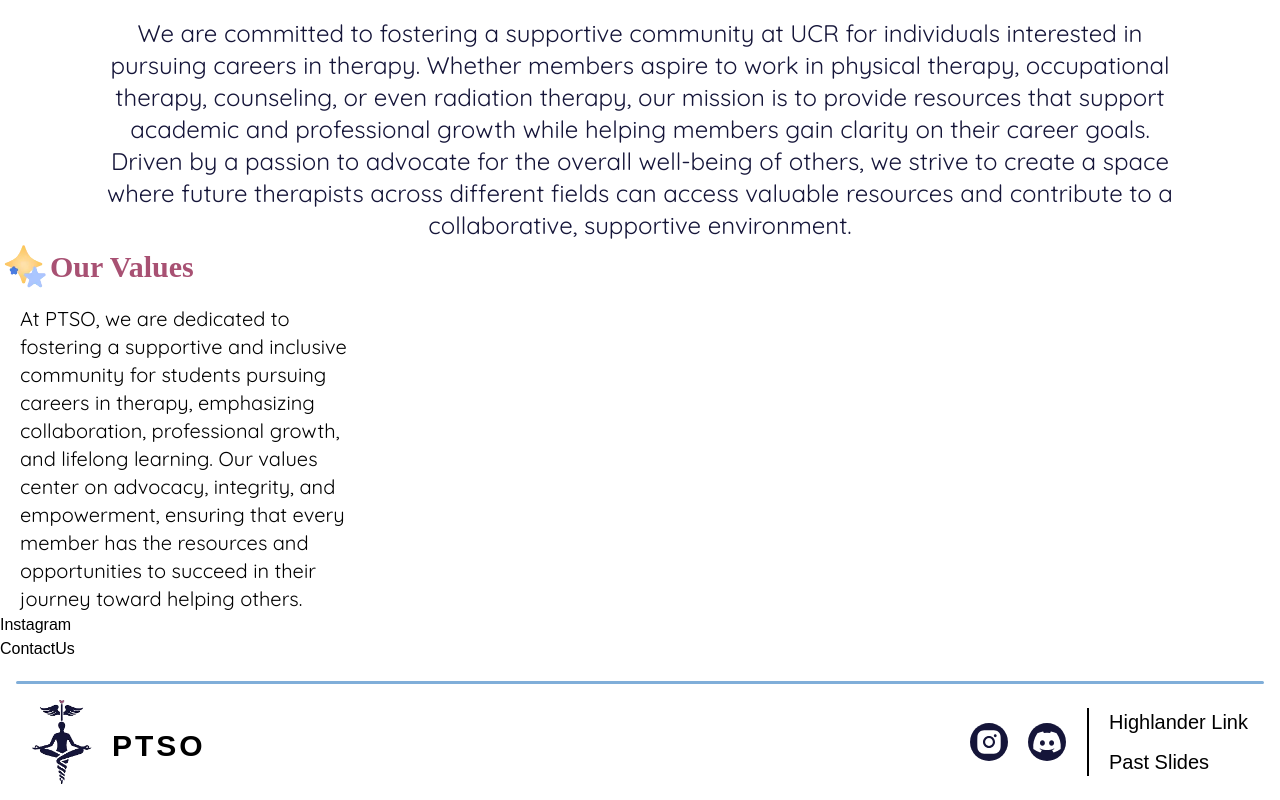
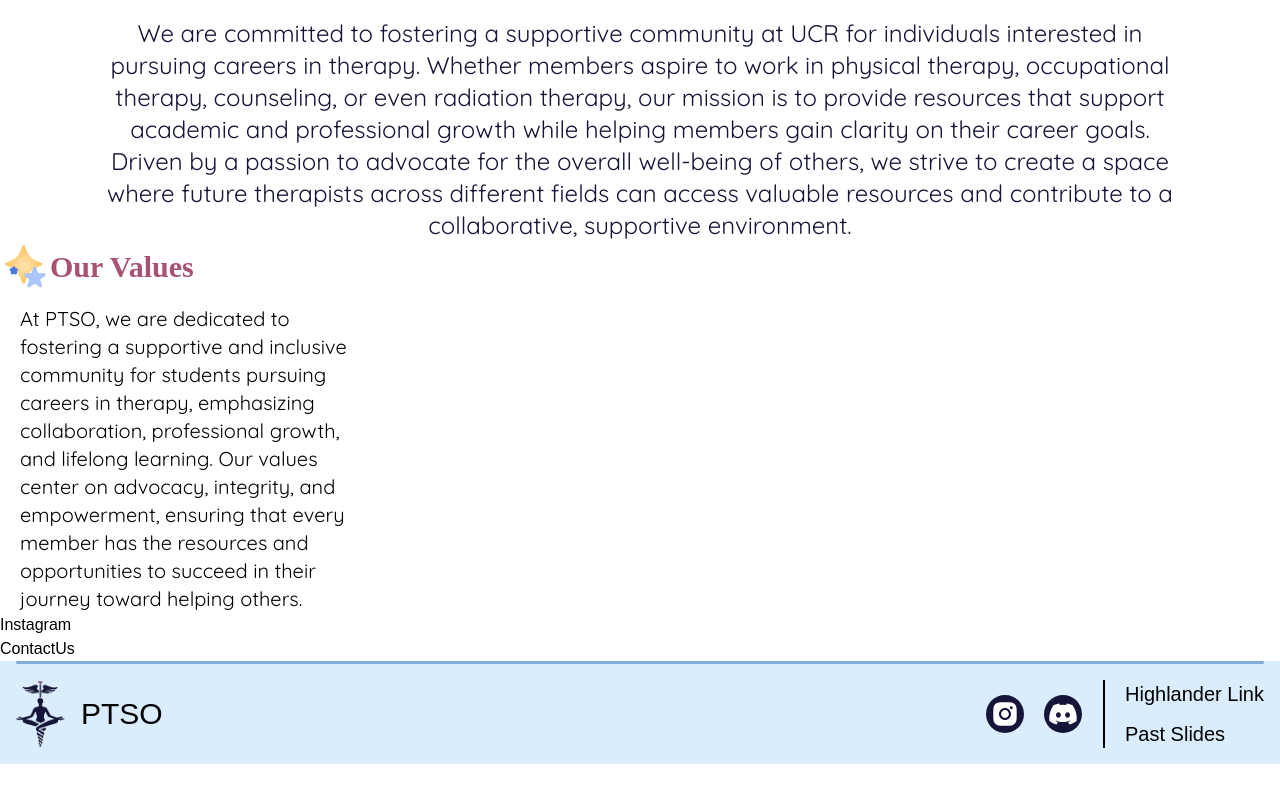
Before and after one commit to acm-ucr/ptso-website, a Next.js app: page / in a window 1280 px wide. Shown: the part 856-1656 px from the top of the page. After the commit the page ends 1620 px from the top, so only its background shows below. Built offline with nearby package versions, Linux system fonts and the light colour scheme; a web font is replaced by a local one.

Commit message:
Add dynamic footer background & fix footer spacing

```diff
--- a/src/app/globals.css
+++ b/src/app/globals.css
@@ -13,6 +13,7 @@
   --color-ptso-pink-primary: #d092aa;
   --color-ptso-pink-secondary: #b06985;
   --color-ptso-pink-accent: #a85173;
+  --color-ptso-pink-light: #fff4f4;
 
   --font-beVietnamPro: "Be_Vietnam_Pro";
   --font-quicksand: "Quicksand";
--- a/src/components/Footer.tsx
+++ b/src/components/Footer.tsx
@@ -1,19 +1,23 @@
+"use client";
 import { footer } from "@/data/FooterLinks";
 import Link from "next/link";
 import Image from "next/image";
 import ptsoLogo from "@/public/ptsoLogoSmall.webp";
 import Divider from "@/components/Divider";
+import { usePathname } from "next/navigation";
 
 const Footer = () => {
+  const pathname = usePathname();
+
   return (
-    <div className="mx-4 mt-5">
+    <div
+      className={`px-4 ${pathname == "/about" ? "bg-white" : pathname == "/gallery" || pathname == "/" ? "bg-ptso-blue-primary" : "bg-ptso-pink-light"}`}
+    >
       <Divider />
-      <div className="items-center justify-between justify-items-center p-4 text-3xl md:flex md:text-3xl">
-        <div className="flex tracking-widest">
-          <Image src={ptsoLogo} alt="Image" width={60} height={60} />
-          <div className="m-3 mt-8 text-2xl font-semibold md:m-5 md:mt-7 md:text-3xl">
-            PTSO
-          </div>
+      <div className="items-center justify-between justify-items-center py-4 text-2xl md:flex md:text-3xl">
+        <div className="flex items-center">
+          <Image src={ptsoLogo} alt="Image" width={49} height={70} />
+          <div className="px-4">PTSO</div>
         </div>
         <div className="hidden grid-cols-2 justify-center space-x-5 divide-x-2 md:grid">
           <div className="flex flex-row items-center space-x-5">
```
